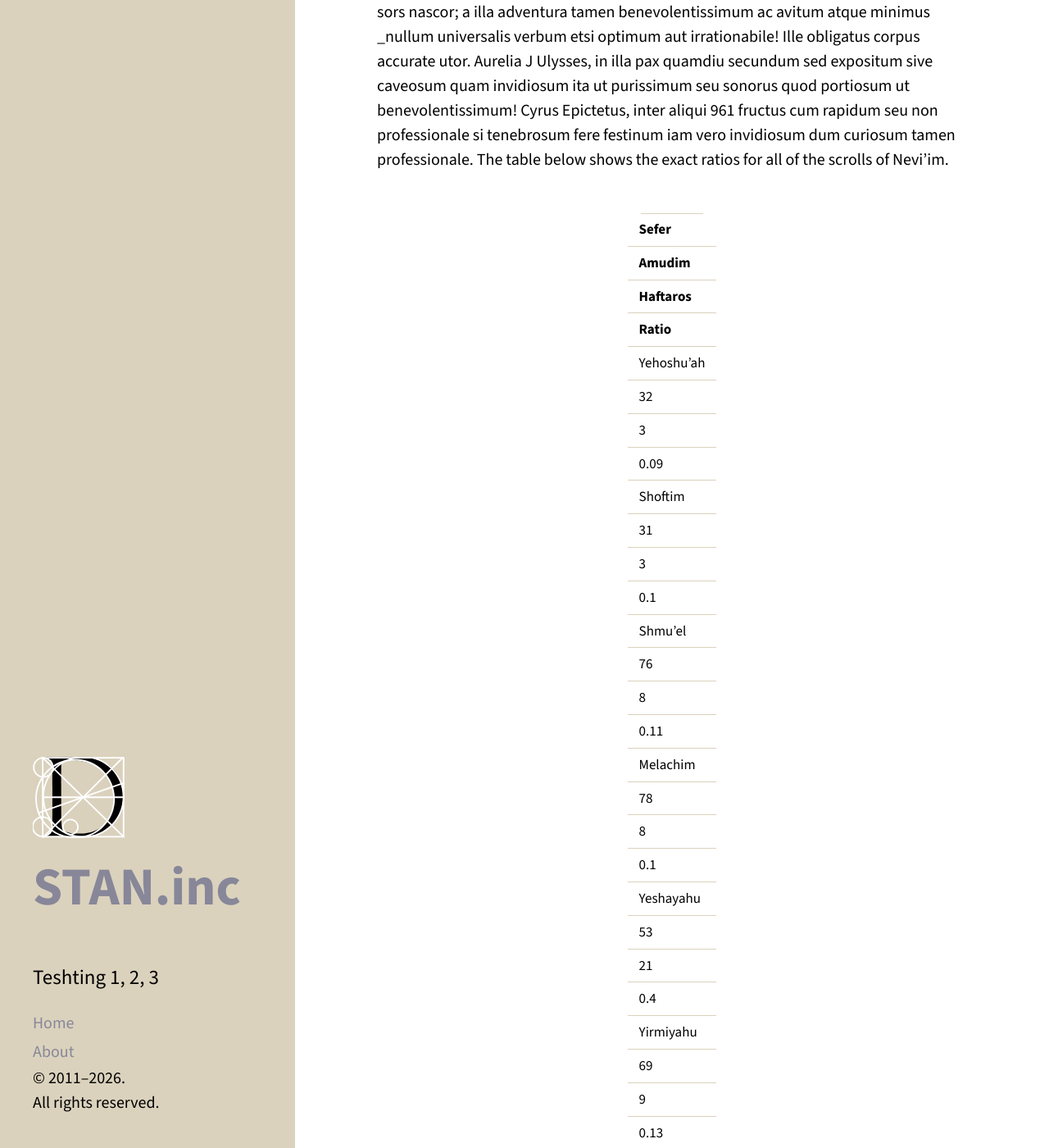
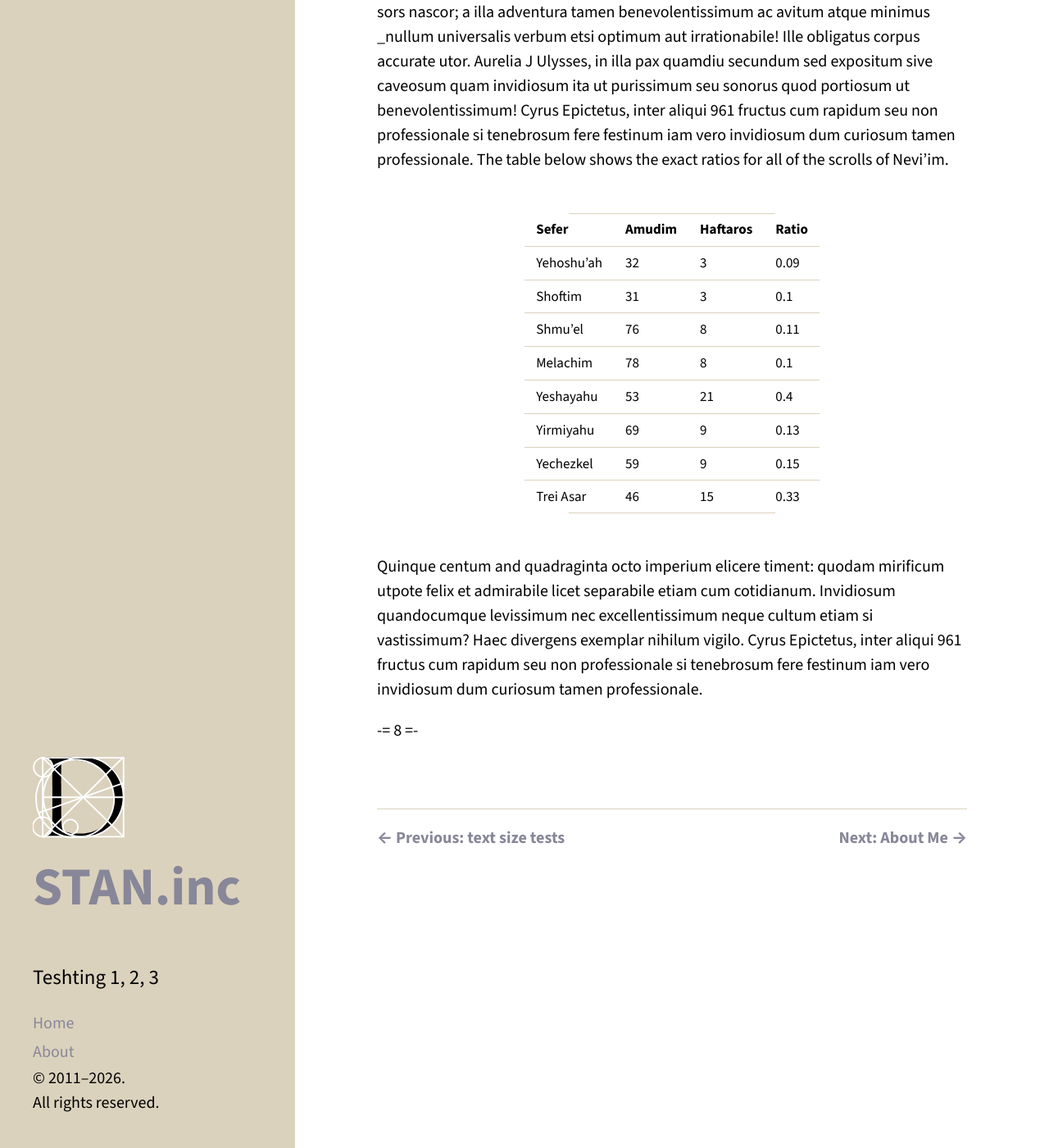
Before and after one commit to stam-ink/stam-ink.github.io, a Jekyll site: the page built from _posts/2026-05-18-tables-and-charts.md, in a window 1280 px wide and 1400 px high, scrolled down 270 px. Shown: the whole window at 82% size. Built offline with Jekyll 4.4.1, drawn with Linux system fonts in a browser that asks for light colours.

Commit message:
Update hyde.css

```diff
--- a/public/css/hyde.css
+++ b/public/css/hyde.css
@@ -727,35 +727,23 @@ h3[lang="he"] {
 
 /* Clean, Centered Typographic Table Styling */
 table.table {
-  display: flex !important;    /* Forces the table layout onto a flexible axis */
-  flex-direction: column;      /* Stacks header and body vertically */
-  width: max-content !important;/* Shrink-wraps the boundaries tightly to your data columns */
-  max-width: 100% !important;   /* Safety bracket for small mobile screens */
-  overflow-x: auto;            /* Safety net: enables horizontal swiping if needed */
-  -webkit-overflow-scrolling: touch; /* Smooth iOS touch momentum */
-
-  margin: 2.5rem auto !important; /* CRITICAL: Perfectly centers the shrink-wrapped box */
-
+  width: auto !important;       /* RESTORED: Lets the columns shrink-wrap tightly to the content */
+  max-width: 100% !important;   /* Allows the data grid to touch the edge of narrow screens safely */
+  margin: 2.5rem auto !important; /* RESTORED: Perfectly centers the narrow table layout */
   border-collapse: collapse;
   font-family: "Source Sans 3", sans-serif;
-  font-size: 0.85rem !important; /* Locks to your exact footnote baseline */
-  position: relative;            /* Keeps the ::before and ::after rules anchored here */
+  font-size: 0.85rem !important; /* INTEGRATED: Sized down to match your exact footnote baseline */
+  position: relative;
   border: none !important;
   background-color: transparent !important;
-  white-space: nowrap;          /* Strictly prevents text from breaking onto new lines */
+  white-space: nowrap;          /* INTEGRATED: Strictly prevents text from breaking onto separate lines */
 }
 
 /* 1. Clear Cell Borders & Set Padding */
-table.table thead,
-table.table tbody,
-table.table tr {
-  display: contents;            /* Keeps HTML grid mechanics working normally under flexbox */
-}
-
 table.table thead th,
 table.table tbody td {
-  padding: 8px 14px !important; /* Compact column margins */
-  border-bottom: 1px solid #dbd2bd !important; /* Clean horizontal lines */
+  padding: 8px 14px !important; /* INTEGRATED: Slightly tighter gutters to help fit mobile screens naturally */
+  border-bottom: 1px solid #dbd2bd !important; /* Clean horizontal separator rules */
   border-top: none !important;
   border-left: none !important;
   border-right: none !important;
@@ -780,8 +768,8 @@ table.table::before {
   content: "";
   position: absolute;
   top: 0;
-  left: 15%;  /* Anchors exactly 15% inward from the true data boundary */
-  right: 15%; /* Anchors exactly 15% inward from the true data boundary */
+  left: 15%;  /* Pulls line gracefully inward from the left edge */
+  right: 15%; /* Pulls line gracefully inward from the right edge */
   border-top: 1px solid #dbd2bd !important;
 }
 
@@ -790,10 +778,26 @@ table.table::after {
   content: "";
   position: absolute;
   bottom: 0;
-  left: 15%;
-  right: 15%;
+  left: 15%;  /* Mirrors the top left indent */
+  right: 15%; /* Mirrors the top right indent */
   border-bottom: 1px solid #dbd2bd !important;
 }
+
+/* --- THE MOBILE SCROLL VALVE --- */
+/* On mobile viewports only, turn the table container into a scroll box.
+   This leaves desktop layouts acting 100% normally. */
+@media (max-width: 48rem) {
+  /* Targets the default wrapper block Jekyll wraps tables in */
+  .post table.table {
+    display: block !important;
+    overflow-x: auto !important;
+    -webkit-overflow-scrolling: touch;
+    width: max-content !important;
+    margin-left: auto !important;
+    margin-right: auto !important;
+  }
+}
+
 
 /* --- IMAGES & FIGURES FRAMEWORK --- */
 
```
